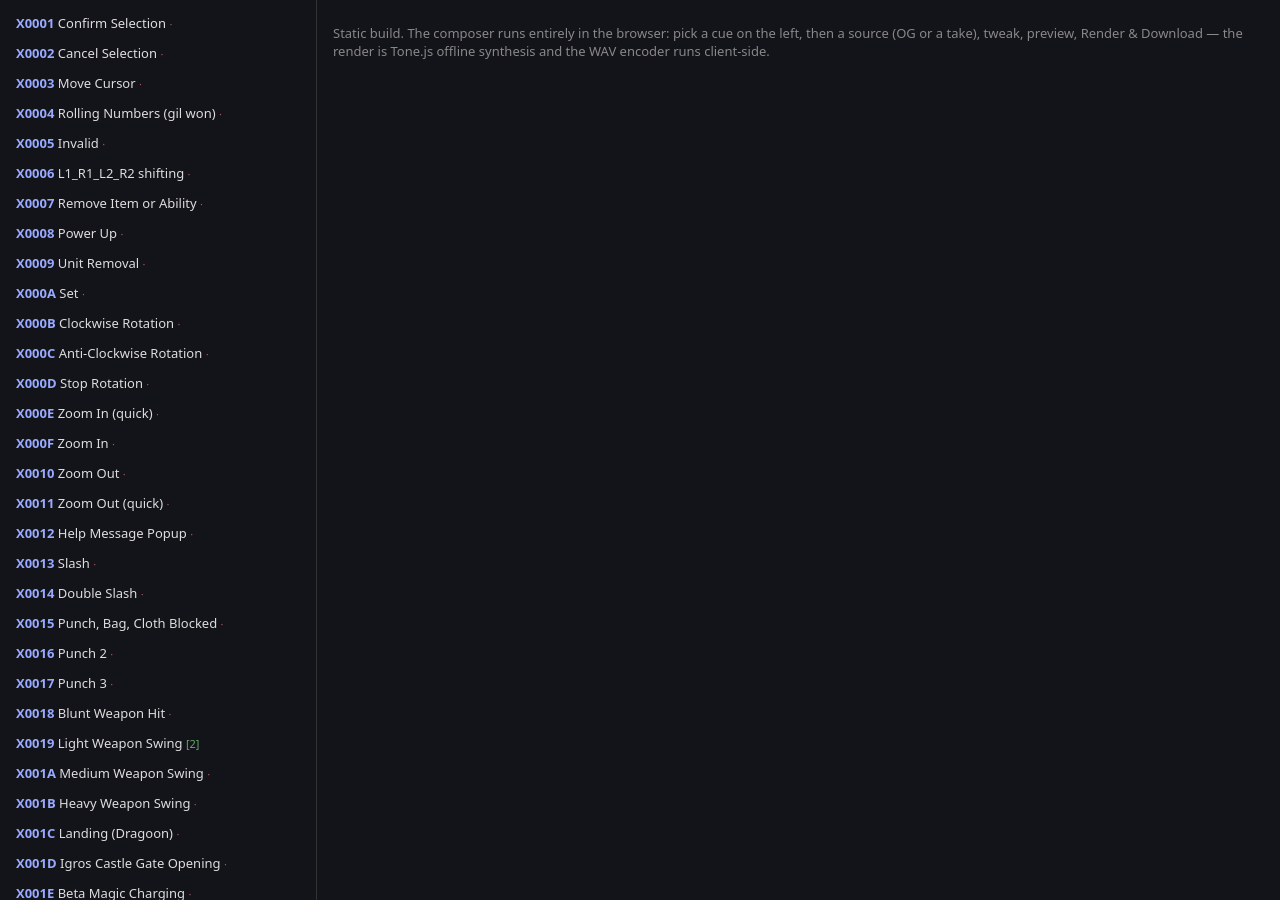
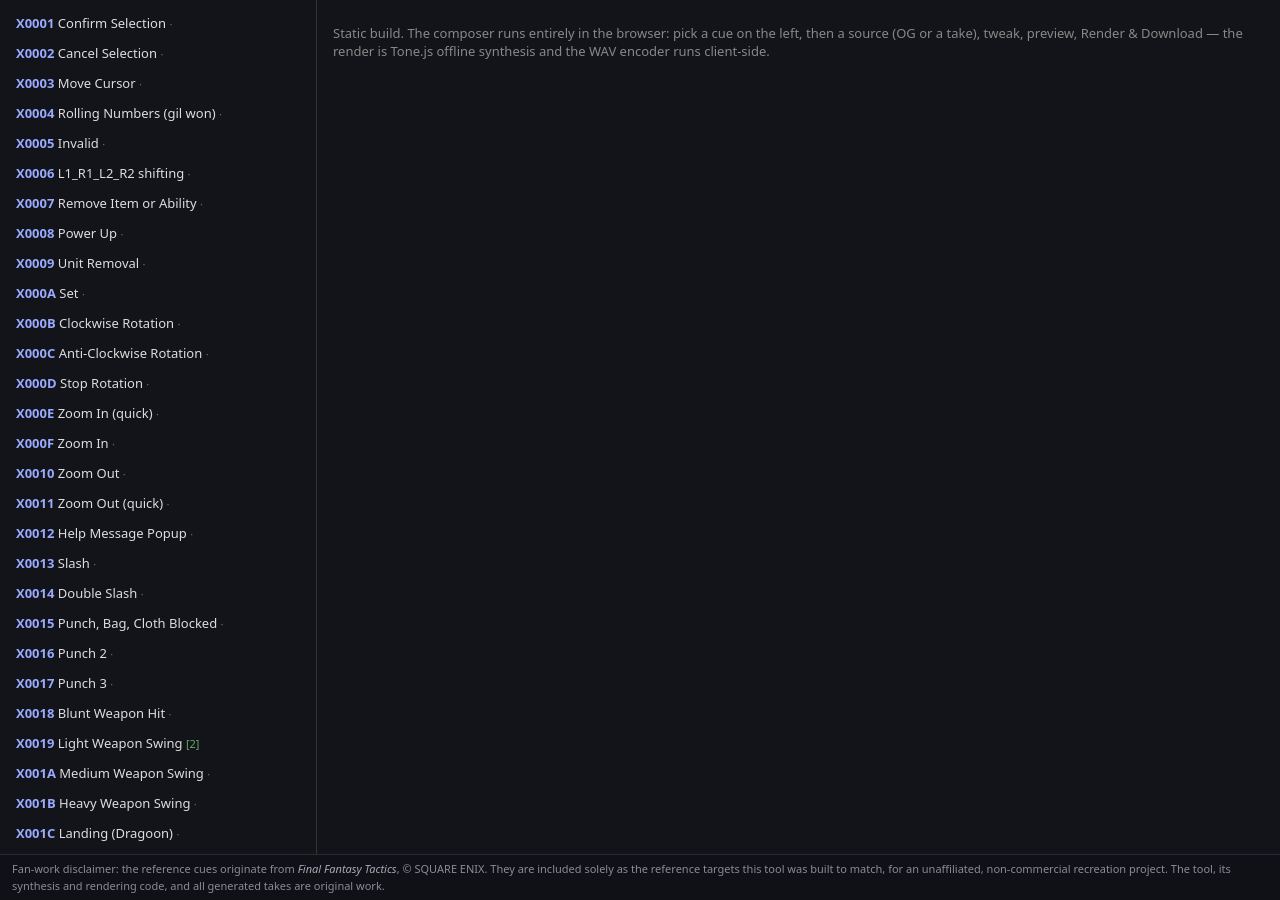
Before and after one commit to ellyseum/ellyseum.github.io, a Jekyll site: the page portfolio/sfx-composer/demo/index.html, which Jekyll copies as it is, in a window 1280 px wide. Built offline with Jekyll 4.4.1, drawn with Linux system fonts in a browser that asks for light colours.

Commit message:
fix(portfolio): visible fan-work disclaimers on both audio demos
The composer demo's disclaimer was an HTML comment; deep-linkers never saw
it. Promote it to a visible footer bar, and add the matching disclaimer to
the DAW demo's static-build note and write-up, which present the same
reference cue set.

```diff
--- a/portfolio/audio-daw/demo/index.html
+++ b/portfolio/audio-daw/demo/index.html
@@ -27,6 +27,10 @@ body{grid-template-rows:auto auto 1fr auto}
   the reason shown on the control: OGG export, keeper flags, and path import. Drag any audio file
   onto this window to load it.
   <a id="staticmore">what the live tool adds</a>
+  <div id="fanwork" style="margin-top:7px;color:#8b9db4">Fan-work disclaimer: the SFX bank's
+  reference cues originate from <i>Final Fantasy Tactics</i>, &copy; SQUARE ENIX. They are included
+  solely as the reference targets an unaffiliated, non-commercial recreation project was built to
+  match. The tool, its synthesis code, and all generated takes are original work.</div>
   <div id="staticdetail" hidden>
     The live tool runs behind <code>tools/serve_daw.py</code>, which lists the music library, writes
     keeper flags back into <code>sfx_data.json</code>, transcodes exports to OGG with
--- a/portfolio/sfx-composer/demo/index.html
+++ b/portfolio/sfx-composer/demo/index.html
@@ -8,7 +8,10 @@
 -->
 <script src="lib/tone.js"></script>
 <style>
- body{background:#13131a;color:#ddd;font:13px system-ui;margin:0;display:flex;height:100vh}
+ body{background:#13131a;color:#ddd;font:13px system-ui;margin:0;display:flex;flex-direction:column;height:100vh}
+ #wrap{display:flex;flex:1;min-height:0}
+ #fanwork{font-size:11px;line-height:1.5;color:#8b8b99;background:#101017;border-top:1px solid #2a2a33;padding:6px 12px}
+ #fanwork i{color:#a9a9bb}
  #cues{width:300px;overflow:auto;border-right:1px solid #333;padding:8px}
  #cues .cue{padding:6px 8px;border-radius:6px;cursor:pointer}
  #cues .cue:hover{background:#22222c} #cues .cue.sel{background:#34406a}
@@ -25,8 +28,11 @@
  .info{color:#888;margin:8px 0} .ok{color:#6d6} .err{color:#e66}
  #toast{position:fixed;bottom:16px;right:16px;background:#243;color:#cfc;padding:10px 16px;border-radius:8px;opacity:0;transition:.3s}
 </style></head><body>
+<div id="wrap">
 <div id="cues"><div class="info">loading…</div></div>
 <div id="main"><div class="info">Static build. The composer runs entirely in the browser: pick a cue on the left, then a source (OG or a take), tweak, preview, Render &amp; Download — the render is Tone.js offline synthesis and the WAV encoder runs client-side.</div></div>
+</div>
+<div id="fanwork">Fan-work disclaimer: the reference cues originate from <i>Final Fantasy Tactics</i>, &copy; SQUARE ENIX. They are included solely as the reference targets this tool was built to match, for an unaffiliated, non-commercial recreation project. The tool, its synthesis and rendering code, and all generated takes are original work.</div>
 <div id="toast"></div>
 <script>
 const PARAMS = [
```
Also changed, not shown: portfolio/audio-daw.md (+4 -1 lines).
